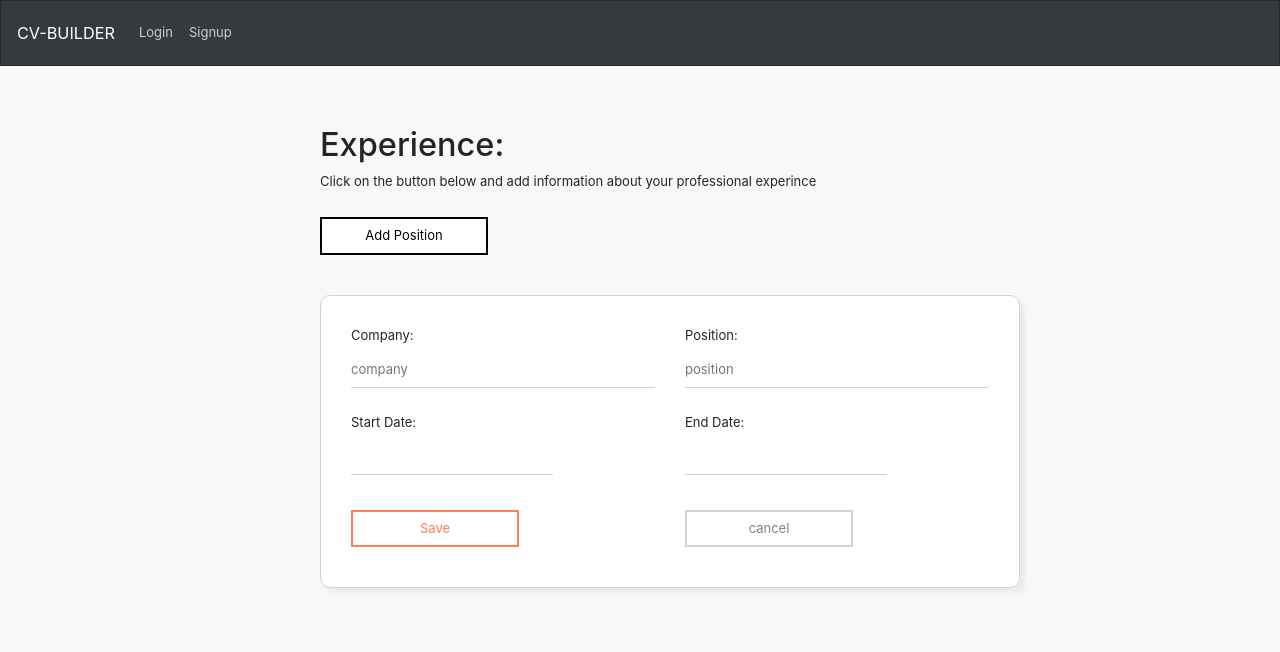
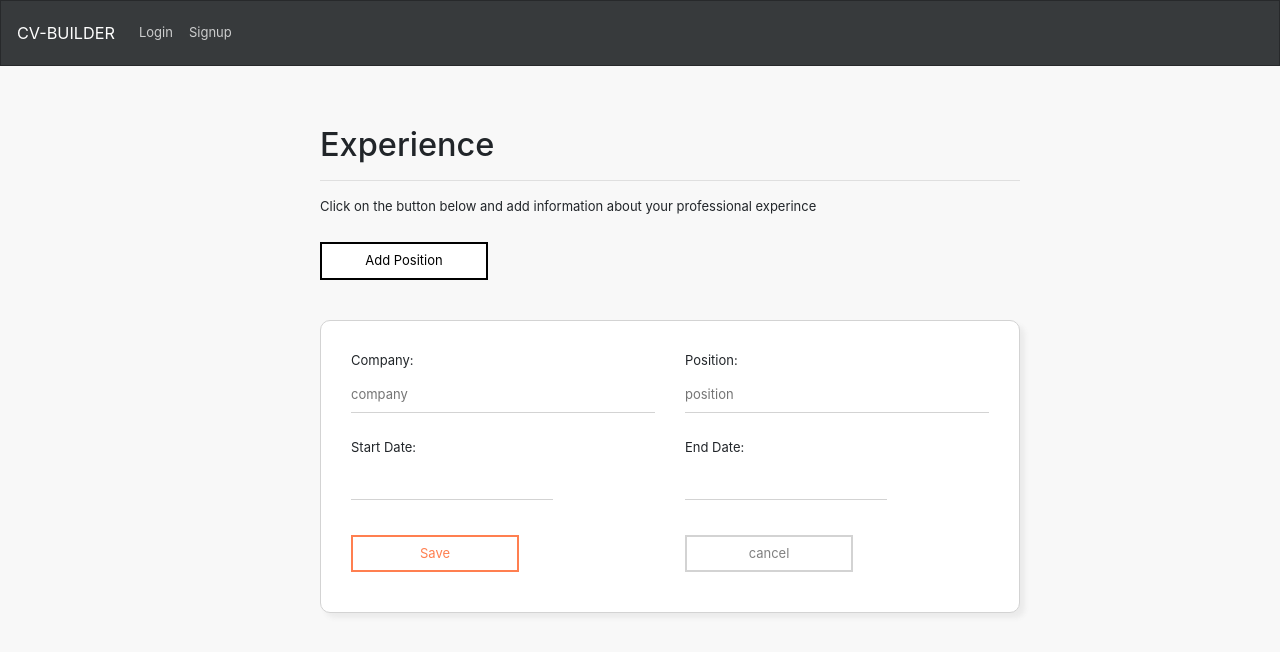
Before and after one commit to ChristopherZinger/CV-Builder-Frontend, a React (Create React App) app: page /experience in a window 1280 px wide. Both pictures are taken after a click on the button "Add Position". Shown: the top 652 px of the page. Built offline with nearby package versions, Linux system fonts and the light colour scheme; no server answers.

Commit message:
Fix style problems when updating Experience element by creating new ExperienceFormTemplate

```diff
--- a/src/components/Experience/ExperienceForm/ExperienceForm.js
+++ b/src/components/Experience/ExperienceForm/ExperienceForm.js
@@ -61,11 +61,9 @@ class ExperienceForm extends React.Component {
         )
         return (
             <div>
-                <div className={gs.myContainer}>
                 <form onSubmit={this.handleSubmit}  >
                     <input type="text" value={this.state.id}
                         name="id" hidden readOnly />
-
 
                     <div className="row">
                         <div className="col">
@@ -106,7 +104,6 @@ class ExperienceForm extends React.Component {
                         </div>
                     </div>
 
-
                     <div className="row">
                         <div className="col">
                             {/* Submit Btn */}
@@ -121,9 +118,6 @@ class ExperienceForm extends React.Component {
                         </div>
                     </div>
                 </form>
-
-
-                </div>
             </div >
         )
     }
--- /dev/null
+++ b/src/components/Experience/ExperienceFormTemplate/ExperienceFormTemplate.js
@@ -0,0 +1,17 @@
+import React, { useState } from 'react';
+import ExperienceForm from '../ExperienceForm/ExperienceForm';
+import * as gs from '../../_globalStyles/globalStyles.module.css';
+
+
+const ExperienceFormTemplate = props => {
+
+    return (
+        <div className={gs.myContainer} >
+            <ExperienceForm data={{}} clearOnSave={props.clearOnSave}>
+                <button onClick={props.clickCancel} className={[gs.btn, gs.btnDisabled].join(' ')} > cancel </button>
+            </ExperienceForm>
+        </div>
+    )
+}
+
+export default ExperienceFormTemplate;
--- a/src/components/Experience/ExperienceLayout/ExperienceLayout.js
+++ b/src/components/Experience/ExperienceLayout/ExperienceLayout.js
@@ -8,7 +8,8 @@ const ExperienceLayout = () => {
         <div >
             <div className={gs.defaultContainer}>
                 <br /> <br /> <br />
-                <h1>Experience:</h1>
+                <h1>Experience</h1>
+                <hr />
                 <p>Click on the button below and add information about your professional experince</p>
             </div>
 
--- a/src/components/Experience/ExperienceList/ExperienceList.js
+++ b/src/components/Experience/ExperienceList/ExperienceList.js
@@ -1,9 +1,9 @@
 import React from 'react';
-import ExperienceForm from '../ExperienceForm/ExperienceForm';
 import ExperienceContainer from '../ExperienceContainer/ExperienceContainer';
 import { connect } from 'react-redux';
 import * as actions from '../../../store/actions/index';
 import * as gs from '../../_globalStyles/globalStyles.module.css';
+import ExperienceFormTemplate from '../ExperienceFormTemplate/ExperienceFormTemplate';
 
 
 class ExperienceList extends React.Component {
@@ -35,9 +35,7 @@ class ExperienceList extends React.Component {
         const addBtnDisabled = this.state.showNewItemForm;
         // create Template for new Experience Item
         const addNewItem = (
-            <ExperienceForm key={"newItem"} data={{}} clearOnSave={this.handleSaveTemplate}>
-                <button onClick={this.handleAddItem} className={[gs.btn, gs.btnDisabled].join(' ')} > cancel </button>
-            </ExperienceForm>
+            <ExperienceFormTemplate clearOnSave={this.handleSaveTemplate} clickCancel={this.handleAddItem} />
         )
 
         const experienceNodes = (
```
Lines whose indentation alone changed are shown as unchanged.
